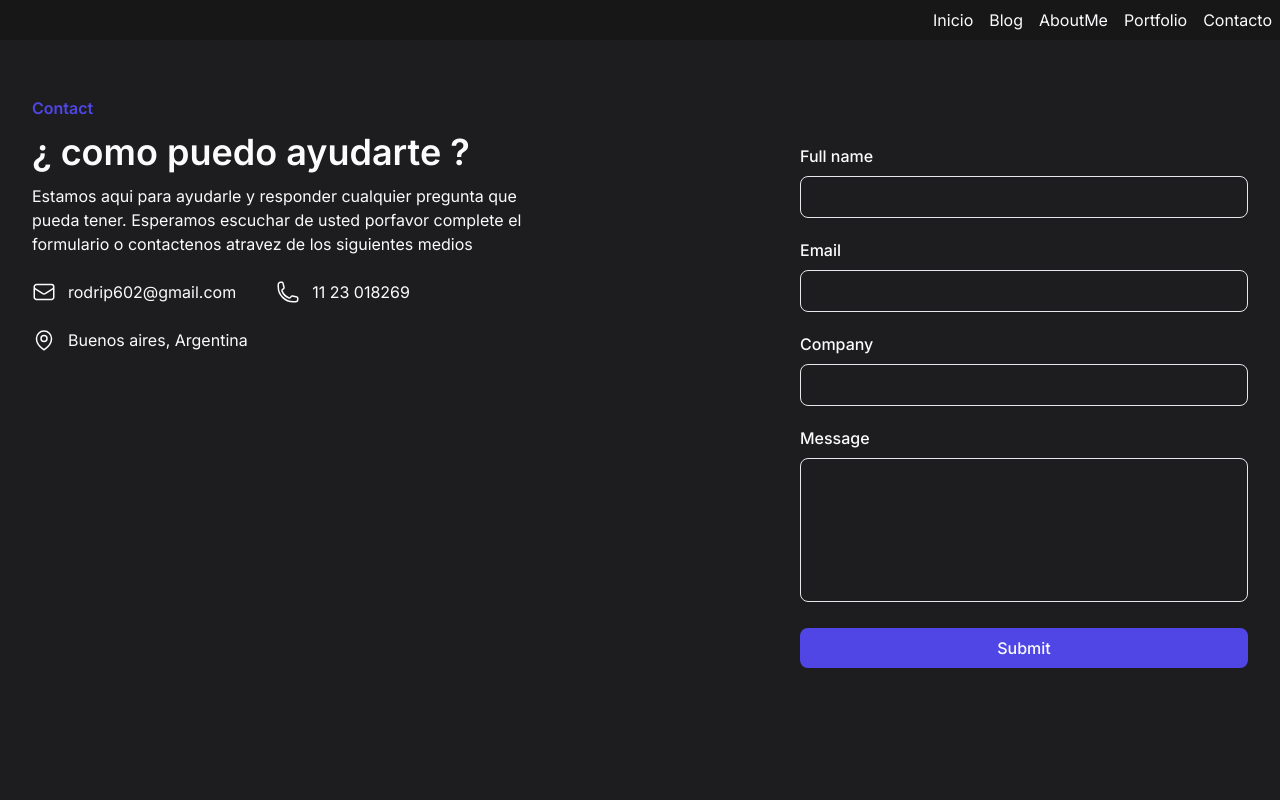
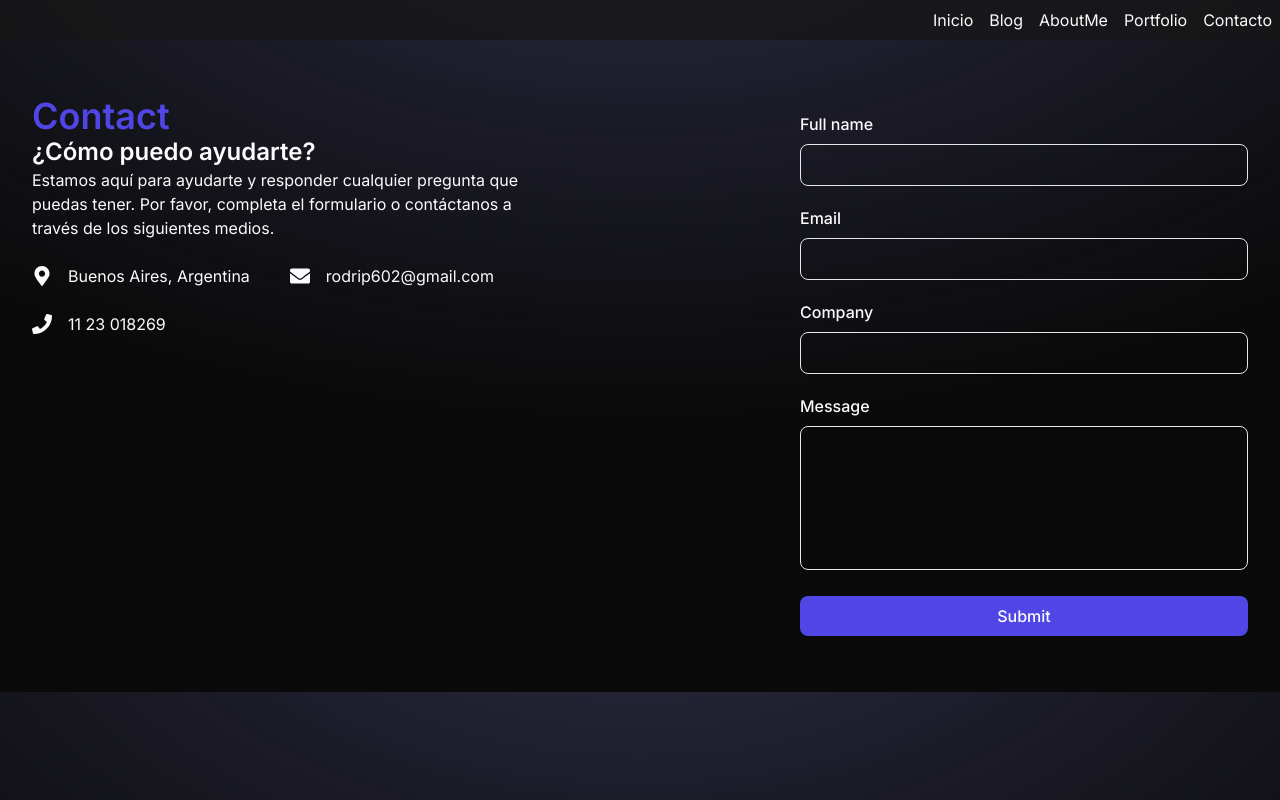
Before and after one commit to Rodrigo-Fernandez11/mi-portolio-next, a Next.js app: page /contact in a window 1280 px wide. Built offline with nearby package versions, Linux system fonts and the light colour scheme.

Commit message:
background color

```diff
--- a/src/app/aboutMe/page.tsx
+++ b/src/app/aboutMe/page.tsx
@@ -82,7 +82,7 @@ export default function AboutMe() {
   return (
     <section className="min-h-screen p-5 flex flex-col justify-center items-center">
       <h2 className="text-3xl lg:text-4xl font-bold text-indigo-600">
-        Un pocos mas cobre mi..
+        Un pocos mas sobre mi..
       </h2>
       <div className="w-full flex flex-col lg:flex-row items-center my-5">
         <div className="lg:w-1/3 lg:order-2 flex justify-end m-4">
--- a/src/app/contact/page.tsx
+++ b/src/app/contact/page.tsx
@@ -1,134 +1,43 @@
-"use client";
+import { ContactForm } from "@/components/common/ContactForm";
+import { FaMapMarkerAlt, FaEnvelope, FaPhone } from "react-icons/fa";
+import { ContactMethod } from "@/components/common/ContactMethod";
+
 export default function Contact() {
-  const contactMethods = [
-    {
-      icon: (
-        <svg
-          xmlns="http://www.w3.org/2000/svg"
-          fill="none"
-          viewBox="0 0 24 24"
-          strokeWidth={1.5}
-          stroke="currentColor"
-          className="w-6 h-6"
-        >
-          <path
-            strokeLinecap="round"
-            strokeLinejoin="round"
-            d="M21.75 6.75v10.5a2.25 2.25 0 01-2.25 2.25h-15a2.25 2.25 0 01-2.25-2.25V6.75m19.5 0A2.25 2.25 0 0019.5 4.5h-15a2.25 2.25 0 00-2.25 2.25m19.5 0v.243a2.25 2.25 0 01-1.07 1.916l-7.5 4.615a2.25 2.25 0 01-2.36 0L3.32 8.91a2.25 2.25 0 01-1.07-1.916V6.75"
-          />
-        </svg>
-      ),
-      contact: "rodrip602@gmail.com",
-    },
-    {
-      icon: (
-        <svg
-          xmlns="http://www.w3.org/2000/svg"
-          fill="none"
-          viewBox="0 0 24 24"
-          strokeWidth={1.5}
-          stroke="currentColor"
-          className="w-6 h-6"
-        >
-          <path
-            strokeLinecap="round"
-            strokeLinejoin="round"
-            d="M2.25 6.75c0 8.284 6.716 15 15 15h2.25a2.25 2.25 0 002.25-2.25v-1.372c0-.516-.351-.966-.852-1.091l-4.423-1.106c-.44-.11-.902.055-1.173.417l-.97 1.293c-.282.376-.769.542-1.21.38a12.035 12.035 0 01-7.143-7.143c-.162-.441.004-.928.38-1.21l1.293-.97c.363-.271.527-.734.417-1.173L6.963 3.102a1.125 1.125 0 00-1.091-.852H4.5A2.25 2.25 0 002.25 4.5v2.25z"
-          />
-        </svg>
-      ),
-      contact: "11 23 018269",
-    },
-    {
-      icon: (
-        <svg
-          xmlns="http://www.w3.org/2000/svg"
-          fill="none"
-          viewBox="0 0 24 24"
-          strokeWidth={1.5}
-          stroke="currentColor"
-          className="w-6 h-6"
-        >
-          <path
-            strokeLinecap="round"
-            strokeLinejoin="round"
-            d="M15 10.5a3 3 0 11-6 0 3 3 0 016 0z"
-          />
-          <path
-            strokeLinecap="round"
-            strokeLinejoin="round"
-            d="M19.5 10.5c0 7.142-7.5 11.25-7.5 11.25S4.5 17.642 4.5 10.5a7.5 7.5 0 1115 0z"
-          />
-        </svg>
-      ),
-      contact: "Buenos aires, Argentina",
-    },
-  ];
-
   return (
     <main className="py-14">
       <div className="max-w-screen-xl mx-auto px-4 md:px-8">
-        <div className="max-w-lg mx-auto gap-12 justify-between lg:flex lg:max-w-none">
-          <div className="max-w-lg space-y-3">
-            <h3 className="text-indigo-600 font-semibold">Contact</h3>
-            <p className="text-3xl font-semibold sm:text-4xl">
-              ¿ como puedo ayudarte ?
-            </p>
-            <p>
-              Estamos aqui para ayudarle y responder cualquier pregunta que
-              pueda tener. Esperamos escuchar de usted porfavor complete el
-              formulario o contactenos atravez de los siguientes medios
-            </p>
-            <div>
-              <ul className="mt-6 flex flex-wrap gap-x-10 gap-y-6 items-center">
-                {contactMethods.map((item, idx) => (
-                  <li key={idx} className="flex items-center gap-x-3">
-                    <div className="flex-none">{item.icon}</div>
-                    <p>{item.contact}</p>
-                  </li>
-                ))}
-              </ul>
+        <section className="max-w-lg mx-auto gap-12 justify-between lg:flex lg:max-w-none">
+          <div className="max-w-lg space-y-6">
+            <header>
+              <h1 className="text-indigo-600 font-semibold text-3xl sm:text-4xl">
+                Contact
+              </h1>
+              <p className="text-2xl font-semibold">¿Cómo puedo ayudarte?</p>
+              <p>
+                Estamos aquí para ayudarte y responder cualquier pregunta que
+                puedas tener. Por favor, completa el formulario o contáctanos a
+                través de los siguientes medios.
+              </p>
+            </header>
+            <div className="mt-6 flex flex-wrap gap-x-10 gap-y-6 items-center ">
+              <ContactMethod
+                icon={<FaMapMarkerAlt className="text-xl" />}
+                contact="Buenos Aires, Argentina"
+              />
+              <ContactMethod
+                icon={<FaEnvelope className="text-xl" />}
+                contact="rodrip602@gmail.com"
+              />
+              <ContactMethod
+                icon={<FaPhone className="text-xl" />}
+                contact="11 23 018269"
+              />
             </div>
           </div>
-          <div className="flex-1 mt-12 sm:max-w-lg lg:max-w-md">
-            <form onSubmit={(e) => e.preventDefault()} className="space-y-5">
-              <div>
-                <label className="font-medium">Full name</label>
-                <input
-                  type="text"
-                  required
-                  className="w-full mt-2 px-3 py-2 bg-transparent outline-none border focus:border-indigo-600 shadow-sm rounded-lg"
-                />
-              </div>
-              <div>
-                <label className="font-medium">Email</label>
-                <input
-                  type="email"
-                  required
-                  className="w-full mt-2 px-3 py-2  bg-transparent outline-none border focus:border-indigo-600 shadow-sm rounded-lg"
-                />
-              </div>
-              <div>
-                <label className="font-medium">Company</label>
-                <input
-                  type="text"
-                  required
-                  className="w-full mt-2 px-3 py-2  bg-transparent outline-none border focus:border-indigo-600 shadow-sm rounded-lg"
-                />
-              </div>
-              <div>
-                <label className="font-medium">Message</label>
-                <textarea
-                  required
-                  className="w-full mt-2 h-36 px-3 py-2 resize-none appearance-none bg-transparent outline-none border focus:border-indigo-600 shadow-sm rounded-lg"
-                ></textarea>
-              </div>
-              <button className="w-full px-4 py-2  font-medium bg-indigo-600 hover:bg-indigo-500 active:bg-indigo-600 rounded-lg duration-150">
-                Submit
-              </button>
-            </form>
+          <div className="flex-1 mt-4 sm:max-w-lg lg:max-w-md">
+            <ContactForm />
           </div>
-        </div>
+        </section>
       </div>
     </main>
   );
--- a/src/app/layout.tsx
+++ b/src/app/layout.tsx
@@ -1,25 +1,25 @@
-import './globals.css'
-import { Inter } from 'next/font/google'
-import Navbar from '@/components/Navbar'
+import "./globals.css";
+import { Inter } from "next/font/google";
+import Navbar from "@/components/Navbar";
 
-const inter = Inter({ subsets: ['latin'] })
+const inter = Inter({ subsets: ["latin"] });
 
 export const metadata = {
-  title: 'Portfolio Rodrigo',
-  description: 'Generated by create next app',
-}
+  title: "Portfolio Rodrigo",
+  description: "Generated by create next app",
+};
 
 export default function RootLayout({
   children,
 }: {
-  children: React.ReactNode
+  children: React.ReactNode;
 }) {
   return (
     <html lang="en" className={inter.className}>
-      <body className=" bg-myblack text-mywhite">
+      <body className="bg-neutral-950 bg-[radial-gradient(ellipse_80%_80%_at_50%_-20%,rgba(120,119,198,0.3),rgba(255,255,255,0))] text-mywhite">
         <Navbar />
         {children}
       </body>
     </html>
-  )
+  );
 }
--- a/src/app/page.tsx
+++ b/src/app/page.tsx
@@ -13,6 +13,7 @@ export default function Home() {
         <Image
           src={FotoPerfil}
           alt="foto perfil rodrigo peña"
+          priority
           className="rounded-full"
           width={200}
           height={200}
@@ -58,4 +59,4 @@ export default function Home() {
       </div>
     </section>
   );
-};
+}
--- a/src/components/Navbar.tsx
+++ b/src/components/Navbar.tsx
@@ -4,25 +4,21 @@ interface MenuItem {
 }
 
 const menuItems: MenuItem[] = [
-  { label: 'Inicio', href: '/' },
-  { label: 'Blog', href: '/blog' },
-  { label: 'AboutMe', href: '/aboutMe' },
-  { label: 'Portfolio', href: '/portfolio' },
-  { label: 'Contacto', href: '/contact' },
+  { label: "Inicio", href: "/" },
+  { label: "Blog", href: "/blog" },
+  { label: "AboutMe", href: "/aboutMe" },
+  { label: "Portfolio", href: "/portfolio" },
+  { label: "Contacto", href: "/contact" },
 ];
 
 const Navbar: React.FC = () => {
-
   return (
-    <nav className="bg-neutral-900 sticky top-0 bg-opacity-90">
+    <nav className="bg-neutral-900 sticky top-0 bg-opacity-80">
       <div className="container mx-auto flex items-center justify-end p-2">
         <ul className="flex space-x-4">
           {menuItems.map(({ label, href }, index) => (
             <li key={index}>
-              <a
-                href={href}
-                className="hover:text-blue-500"
-              >
+              <a href={href} className="hover:text-blue-500">
                 {label}
               </a>
             </li>
--- /dev/null
+++ b/src/components/common/ContactForm.tsx
@@ -0,0 +1,41 @@
+"use client";
+export const ContactForm = () => {
+  return (
+    <form onSubmit={(e) => e.preventDefault()} className="space-y-5">
+      <div>
+        <label className="font-medium">Full name</label>
+        <input
+          type="text"
+          required
+          className="w-full mt-2 px-3 py-2 bg-transparent outline-none border focus:border-indigo-600 shadow-sm rounded-lg"
+        />
+      </div>
+      <div>
+        <label className="font-medium">Email</label>
+        <input
+          type="email"
+          required
+          className="w-full mt-2 px-3 py-2  bg-transparent outline-none border focus:border-indigo-600 shadow-sm rounded-lg"
+        />
+      </div>
+      <div>
+        <label className="font-medium">Company</label>
+        <input
+          type="text"
+          required
+          className="w-full mt-2 px-3 py-2  bg-transparent outline-none border focus:border-indigo-600 shadow-sm rounded-lg"
+        />
+      </div>
+      <div>
+        <label className="font-medium">Message</label>
+        <textarea
+          required
+          className="w-full mt-2 h-36 px-3 py-2 resize-none appearance-none bg-transparent outline-none border focus:border-indigo-600 shadow-sm rounded-lg"
+        ></textarea>
+      </div>
+      <button className="w-full px-4 py-2  font-medium bg-indigo-600 hover:bg-indigo-500 active:bg-indigo-600 rounded-lg duration-150">
+        Submit
+      </button>
+    </form>
+  );
+};
--- /dev/null
+++ b/src/components/common/ContactMethod.tsx
@@ -0,0 +1,15 @@
+import { ReactNode } from 'react';
+
+interface ContactMethodProps {
+  icon: ReactNode; // Tipo genérico para cualquier nodo React
+  contact: string;
+}
+
+export const ContactMethod: React.FC<ContactMethodProps> = ({ icon, contact }) => {
+  return (
+    <div className="flex items-center space-x-4">
+      {icon}
+      <p>{contact}</p>
+    </div>
+  );
+};
--- a/src/components/common/FavoriteTools.tsx
+++ b/src/components/common/FavoriteTools.tsx
@@ -12,6 +12,7 @@ import {
   SiTailwindcss,
   SiJavascript,
   SiTypescript,
+  SiNextdotjs,
   SiExpress,
   SiPostgresql,
   SiJest,
@@ -22,7 +23,7 @@ import { BsGit } from "react-icons/Bs";
 
 const FavoriteTools: React.FC = () => {
   return (
-    <section className="py-4">
+    <div className="py-4">
       <p className="my-2">
         Herramientas y tecnológicas con las que trabajo actualmente:
       </p>
@@ -34,6 +35,7 @@ const FavoriteTools: React.FC = () => {
         <SiTailwindcss className=" text-cyan-500 hover:text-cyan-700 " />
         <SiJavascript className=" text-yellow-500 hover:text-yellow-700 " />
         <SiTypescript className=" text-blue-600 hover:text-blue-800 " />
+        <SiNextdotjs className=" text-white hover:text-neutral-700 " />
         <FaNodeJs className=" text-green-500 hover:text-green-700 " />
         <SiExpress className=" text-blue-400 hover:text-blue-600 " />
         <FaReact className=" text-blue-400 hover:text-blue-600 " />
@@ -51,7 +53,7 @@ const FavoriteTools: React.FC = () => {
         <FaFigma className=" text-purple-500 hover:text-purple-700 " />
         <SiJest className=" text-red-500 hover:text-red-700 " />
       </div>
-    </section>
+    </div>
   );
 };
 
```
